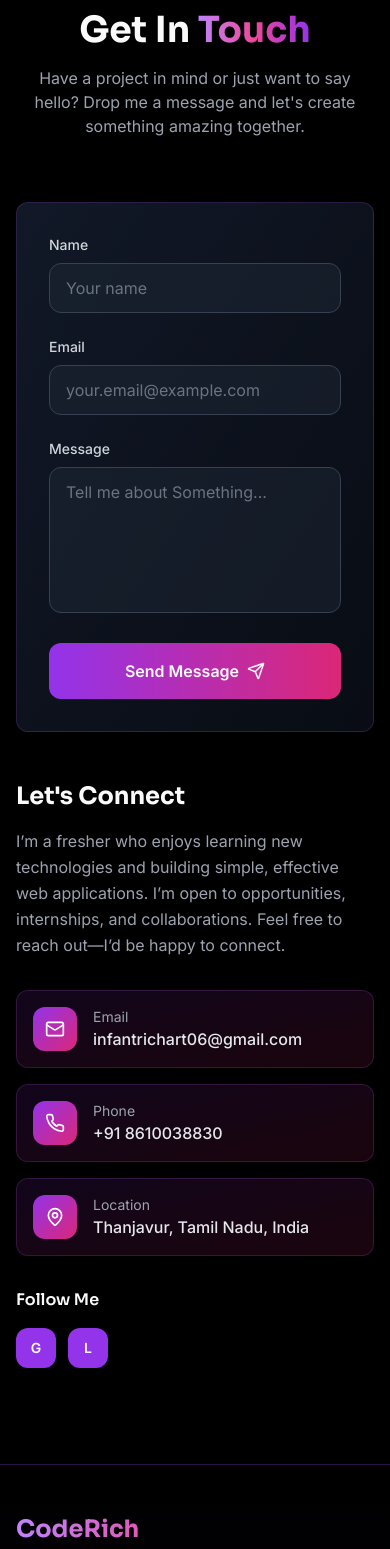
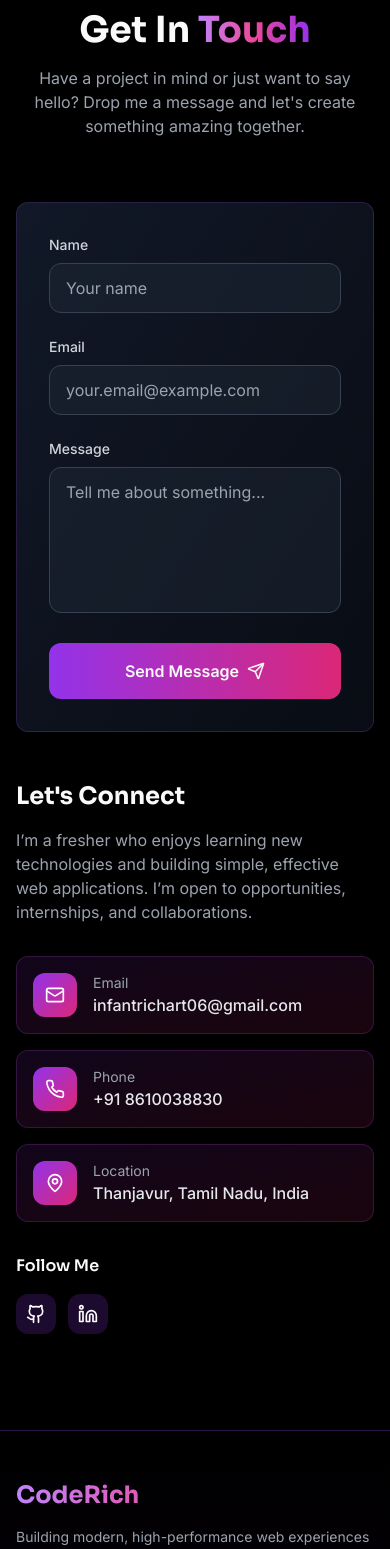
Before and after one commit to Richard00726/My-Portfolio, a React (Vite) app: page / in a window 390 px wide. Shown: the part 7264-8813 px from the top of the page. Built offline with nearby package versions, Linux system fonts and the light colour scheme.

Commit message:
feat(contact): add responsive contact section with EmailJS form, contact info, and social links

```diff
--- a/src/components/sections/Contact.tsx
+++ b/src/components/sections/Contact.tsx
@@ -1,27 +1,25 @@
 import { useState } from 'react'
-import { Mail, MapPin, Phone, Send } from 'lucide-react'
-import { supabase, ContactMessage } from '@/lib/supabase'
-import { useToast } from '@/hooks/use-toast'
+import { Mail, MapPin, Phone, Send, Github, Linkedin } from 'lucide-react'
 import emailjs from '@emailjs/browser'
 
-
-
 export default function Contact() {
-
   const [formData, setFormData] = useState({
     name: '',
     email: '',
     message: '',
   })
+
   const [isSubmitting, setIsSubmitting] = useState(false)
+
   const handleChange = (
     e: React.ChangeEvent<HTMLInputElement | HTMLTextAreaElement>
   ) => {
     setFormData({
       ...formData,
-      [e.target.name]: e.target.value
+      [e.target.name]: e.target.value,
     })
   }
+
   const handleSubmit = (e: React.FormEvent) => {
     e.preventDefault()
     setIsSubmitting(true)
@@ -33,7 +31,7 @@ export default function Contact() {
         {
           name: formData.name,
           email: formData.email,
-          message: formData.message
+          message: formData.message,
         },
         'w9YKv_at1Gr-1LHjs'
       )
@@ -50,7 +48,6 @@ export default function Contact() {
         }
       )
   }
-
 
   const contactInfo = [
     {
@@ -91,7 +88,7 @@ export default function Contact() {
           <div className="bg-gradient-to-br from-gray-900 to-gray-900/50 rounded-xl p-8 border border-purple-500/20">
             <form onSubmit={handleSubmit} className="space-y-6">
               <div>
-                <label htmlFor="name" className="block text-sm font-medium text-gray-300 mb-2">
+                <label className="block text-sm font-medium text-gray-300 mb-2">
                   Name
                 </label>
                 <input
@@ -101,14 +98,12 @@ export default function Contact() {
                   onChange={handleChange}
                   placeholder="Your name"
                   required
-
-
-                  className="w-full px-4 py-3 bg-gray-800/50 border border-gray-700 rounded-lg focus:outline-none focus:border-purple-500 text-gray-200 placeholder-gray-500 transition-colors disabled:opacity-50"
+                  className="w-full px-4 py-3 bg-gray-800/50 border border-gray-700 rounded-lg focus:outline-none focus:border-purple-500 text-gray-200"
                 />
               </div>
 
               <div>
-                <label htmlFor="email" className="block text-sm font-medium text-gray-300 mb-2">
+                <label className="block text-sm font-medium text-gray-300 mb-2">
                   Email
                 </label>
                 <input
@@ -118,33 +113,29 @@ export default function Contact() {
                   onChange={handleChange}
                   placeholder="your.email@example.com"
                   required
-
-
-                  className="w-full px-4 py-3 bg-gray-800/50 border border-gray-700 rounded-lg focus:outline-none focus:border-purple-500 text-gray-200 placeholder-gray-500 transition-colors disabled:opacity-50"
+                  className="w-full px-4 py-3 bg-gray-800/50 border border-gray-700 rounded-lg focus:outline-none focus:border-purple-500 text-gray-200"
                 />
               </div>
 
               <div>
-                <label htmlFor="message" className="block text-sm font-medium text-gray-300 mb-2">
+                <label className="block text-sm font-medium text-gray-300 mb-2">
                   Message
                 </label>
                 <textarea
                   name="message"
                   value={formData.message}
                   onChange={handleChange}
-                  placeholder="Tell me about Something..."
                   rows={5}
                   required
-
-
-                  className="w-full px-4 py-3 bg-gray-800/50 border border-gray-700 rounded-lg focus:outline-none focus:border-purple-500 text-gray-200 placeholder-gray-500 transition-colors resize-none disabled:opacity-50"
+                  placeholder="Tell me about something..."
+                  className="w-full px-4 py-3 bg-gray-800/50 border border-gray-700 rounded-lg focus:outline-none focus:border-purple-500 text-gray-200 resize-none"
                 />
               </div>
 
               <button
                 type="submit"
                 disabled={isSubmitting}
-                className="w-full py-4 bg-gradient-to-r from-purple-600 to-pink-600 rounded-lg font-semibold hover:shadow-lg hover:shadow-purple-500/50 transition-all duration-300 flex items-center justify-center gap-2 disabled:opacity-50 disabled:cursor-not-allowed"
+                className="w-full py-4 bg-gradient-to-r from-purple-600 to-pink-600 rounded-lg font-semibold flex items-center justify-center gap-2 hover:shadow-lg hover:shadow-purple-500/50 transition-all disabled:opacity-50"
               >
                 {isSubmitting ? 'Sending...' : 'Send Message'}
                 <Send size={18} />
@@ -156,8 +147,10 @@ export default function Contact() {
           <div className="space-y-8">
             <div>
               <h3 className="text-2xl font-bold mb-4">Let's Connect</h3>
-              <p className="text-gray-400 leading-relaxed">
-              I’m a fresher who enjoys learning new technologies and building simple, effective web applications. I’m open to opportunities, internships, and collaborations. Feel free to reach out—I’d be happy to connect.
+              <p className="text-gray-400">
+                I’m a fresher who enjoys learning new technologies and building simple,
+                effective web applications. I’m open to opportunities, internships, and
+                collaborations.
               </p>
             </div>
 
@@ -182,27 +175,28 @@ export default function Contact() {
               })}
             </div>
 
+            {/* Follow Me */}
             <div>
               <h4 className="font-semibold mb-4">Follow Me</h4>
-              <div className="flex gap-3 mt-4">
-                {[
-                  { name: "GitHub", url: "https://github.com/Richard00726" },
-                  { name: "LinkedIn", url: "https://linkedin.com/in/infant-richart-l-207" },
-                ].map((platform) => (
-                  <a
-                    key={platform.name}
-                    href={platform.url}
-                    target="_blank"
-                    rel="noopener noreferrer"
-                    className="w-10 h-10 flex items-center justify-center bg-purple-600 text-white rounded-lg hover:bg-purple-700 transition-all duration-300 shadow-md hover:shadow-purple-500/50"
-                  >
-                    <span className="text-sm font-semibold">
-                      {platform.name[0]}
-                    </span>
-                  </a>
-                ))}
+              <div className="flex gap-3">
+                <a
+                  href="https://github.com/Richard00726"
+                  target="_blank"
+                  rel="noopener noreferrer"
+                  className="group w-10 h-10 flex items-center justify-center bg-purple-600/20 hover:bg-purple-600 rounded-lg transition-all hover:shadow-[0_0_20px_#a855f7]"
+                >
+                  <Github className="w-5 h-5 text-white group-hover:scale-110 transition-transform" />
+                </a>
+
+                <a
+                  href="https://linkedin.com/in/infant-richart-l-207"
+                  target="_blank"
+                  rel="noopener noreferrer"
+                  className="group w-10 h-10 flex items-center justify-center bg-purple-600/20 hover:bg-purple-600 rounded-lg transition-all hover:shadow-[0_0_20px_#a855f7]"
+                >
+                  <Linkedin className="w-5 h-5 text-white group-hover:scale-110 transition-transform" />
+                </a>
               </div>
-
             </div>
           </div>
         </div>
```
